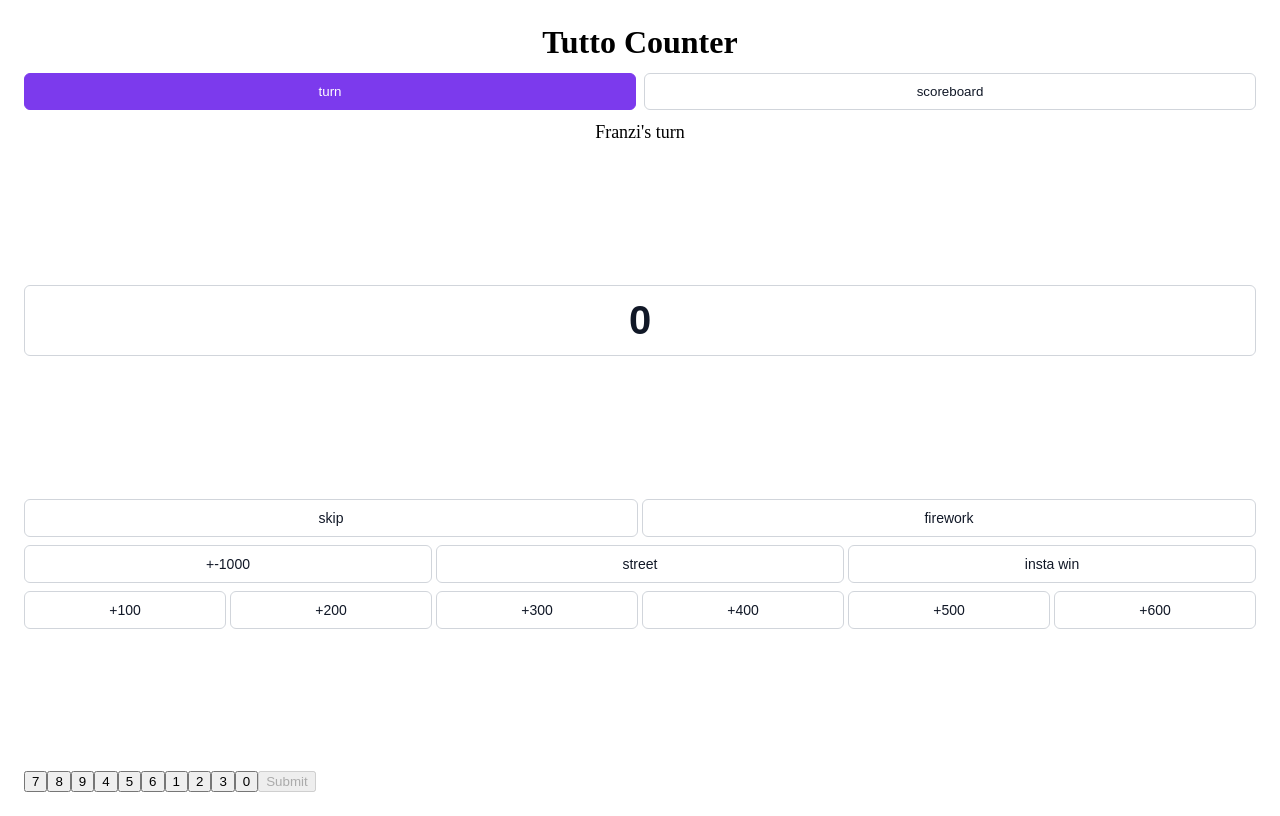
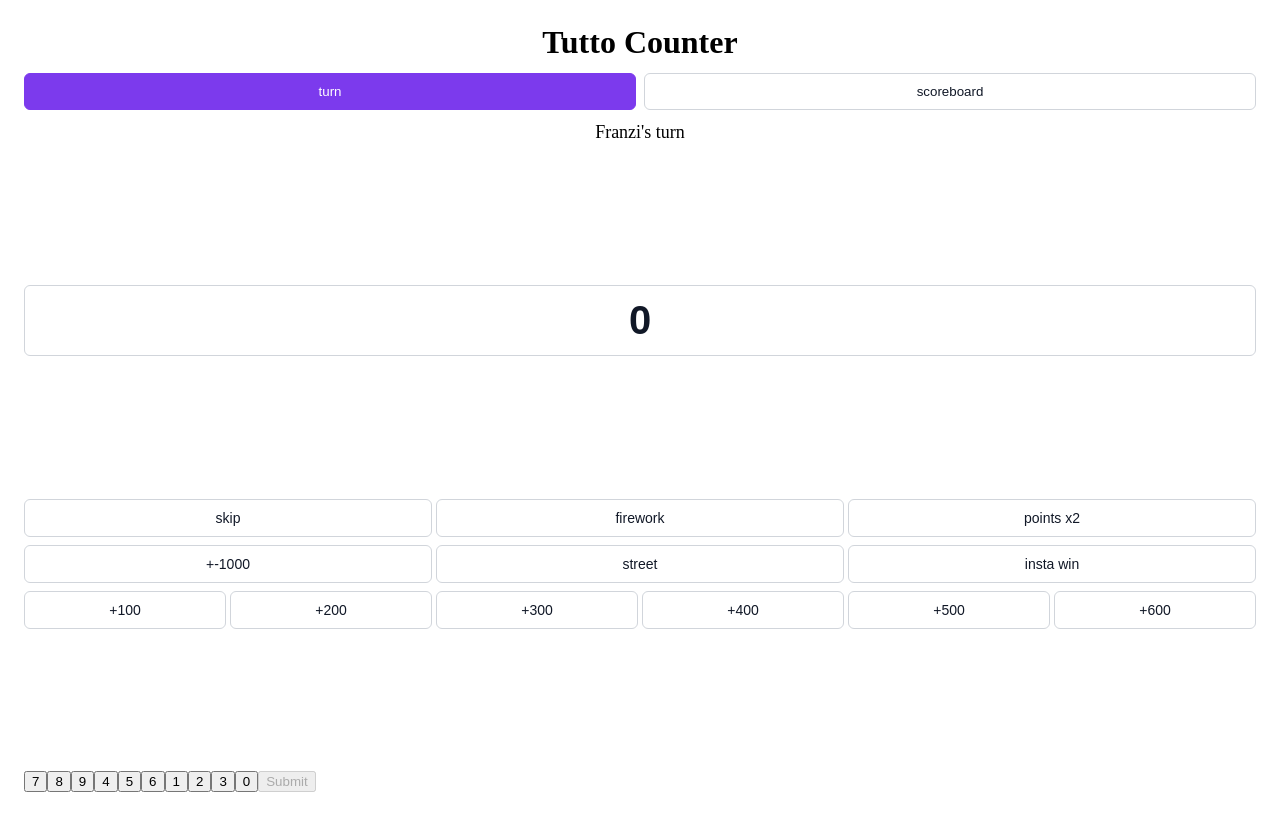
Before and after one commit to JasperBischof/tutto-counter, a Vue app: page / in a window 1280 px wide. Both pictures are taken after a click on the button "Start Game". Built offline with nearby package versions, Linux system fonts and the light colour scheme; the HTML template or start-up script is replaced by a standard one.

Commit message:
added double points card

```diff
--- a/src/components/Scoreboard.vue
+++ b/src/components/Scoreboard.vue
@@ -15,6 +15,7 @@ const CARD_LABELS: Record<Exclude<Card, null>, string> = {
   street: "street",
   firework: "firework",
   skip: "skip",
+  "double-points": "points x2",
   "bonus-100": "bonus +100",
   "bonus-200": "bonus +200",
   "bonus-300": "bonus +300",
--- a/src/components/TurnScreen.vue
+++ b/src/components/TurnScreen.vue
@@ -106,6 +106,14 @@ function submitEntry() {
             @click="toggleTag('firework')"
           >
             firework
+          </button>
+          <button
+            type="button"
+            :class="{ active: card === 'double-points' }"
+            class="action-button"
+            @click="toggleTag('double-points')"
+          >
+            points x2
           </button>
         </div>
 
--- a/src/gameLogic.ts
+++ b/src/gameLogic.ts
@@ -62,12 +62,19 @@ export function applyTurn(
     applySwapCard(scores, activePlayerId);
   }
 
+  if (card === "double-points") {
+    // The base points are already added above, so this card must add only one
+    // more equal chunk to make the turn total double the entered value.
+    scores[activePlayerId] = (scores[activePlayerId] ?? 0) + pointsScored;
+  }
+
   if (card === "street" && reachedTutto) {
     scores[activePlayerId] = (scores[activePlayerId] ?? 0) + STREET_AMOUNT;
   }
 
   if (card && BONUS_AMOUNTS[card]) {
-    scores[activePlayerId] = (scores[activePlayerId] ?? 0) + BONUS_AMOUNTS[card]!;
+    scores[activePlayerId] =
+      (scores[activePlayerId] ?? 0) + BONUS_AMOUNTS[card]!;
   }
 
   // Recorded as the active player's actual net gain this turn, since a swap
@@ -103,7 +110,9 @@ export function applyTurn(
   // boundary — the final round ends there, not back at the trigger's seat.
   const finalRoundTriggeredBy =
     state.finalRoundTriggeredBy ??
-    ((scores[activePlayerId] ?? 0) >= WINNING_SCORE ? state.activePlayerIndex : null);
+    ((scores[activePlayerId] ?? 0) >= WINNING_SCORE
+      ? state.activePlayerIndex
+      : null);
 
   const nextPlayerIndex = (state.activePlayerIndex + 1) % state.players.length;
   const finalRoundComplete =
@@ -140,7 +149,11 @@ function pickWinner(
   if (!trigger) {
     return { id: "", name: "Player 1" };
   }
-  return contenders.find((player) => player.id === trigger.id) ?? contenders[0] ?? trigger;
+  return (
+    contenders.find((player) => player.id === trigger.id) ??
+    contenders[0] ??
+    trigger
+  );
 }
 
 // The active player always gains 1000. The player(s) with the most points
--- a/src/types.ts
+++ b/src/types.ts
@@ -1,33 +1,34 @@
 export type Card =
-  | 'insta-win'
-  | 'swap-1000'
-  | 'street'
-  | 'firework'
-  | 'skip'
-  | 'bonus-100'
-  | 'bonus-200'
-  | 'bonus-300'
-  | 'bonus-400'
-  | 'bonus-500'
-  | 'bonus-600'
-  | null
+  | "insta-win"
+  | "swap-1000"
+  | "street"
+  | "firework"
+  | "skip"
+  | "double-points"
+  | "bonus-100"
+  | "bonus-200"
+  | "bonus-300"
+  | "bonus-400"
+  | "bonus-500"
+  | "bonus-600"
+  | null;
 
 export type Player = {
-  id: string
-  name: string
-}
+  id: string;
+  name: string;
+};
 
 export type GameState = {
-  players: Player[]
-  scores: Record<string, number>
+  players: Player[];
+  scores: Record<string, number>;
   // Points scored on each of a player's turns, in order, for the scoreboard's turn-by-turn table.
-  pointsHistory: Record<string, number[]>
+  pointsHistory: Record<string, number[]>;
   // Card drawn (if any) on each of a player's turns, parallel to pointsHistory.
-  cardHistory: Record<string, Card[]>
-  activePlayerIndex: number
-  turnNumber: number
-  winner: Player | null
+  cardHistory: Record<string, Card[]>;
+  activePlayerIndex: number;
+  turnNumber: number;
+  winner: Player | null;
   // Index of the player who first hit the winning score. Once set, every
   // other player still gets one last turn before a winner is picked.
-  finalRoundTriggeredBy: number | null
-}
+  finalRoundTriggeredBy: number | null;
+};
```
